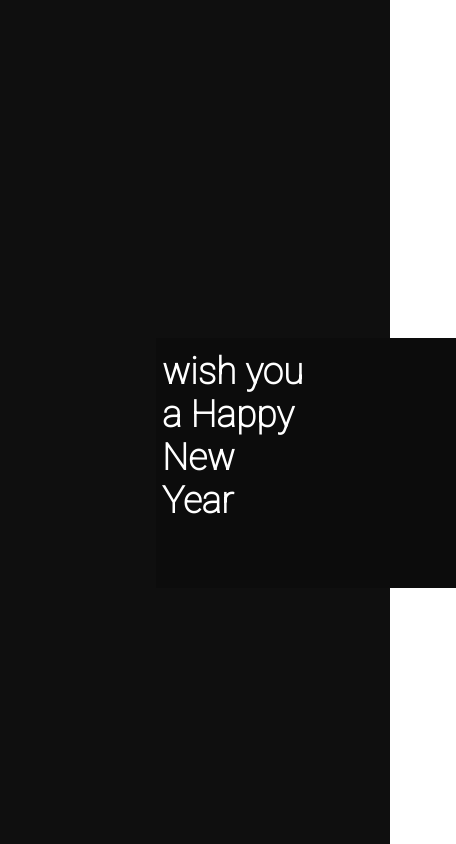
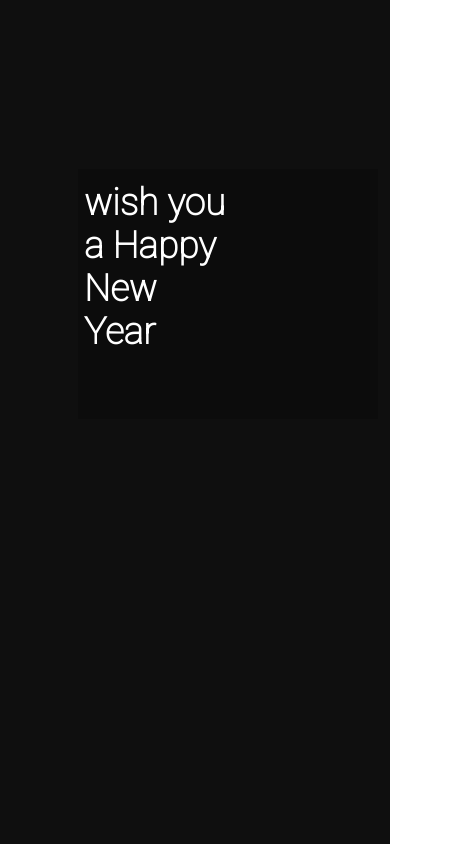
Before and after one commit to Vaibhavtyagi295/coca, a plain HTML site: page index.html in a window 390 px wide. Shown: the whole page, 456 px wide, since content can reach past the window. Drawn offline with nearby package versions, Linux system fonts and the light colour scheme; a web font is replaced by a local one.

Commit message:
Update stylee.css

```diff
--- a/stylee.css
+++ b/stylee.css
@@ -90,3 +90,14 @@ h2{
         left: 2%;
     }
 }
+@media (max-width:600px) {
+    #page1{
+        position: relative;
+        width: 300px;
+        height: 250px;
+        background-color: rgb(12, 12, 12);
+        position: absolute;
+        top: 20%;
+        left: 20%;
+    }
+}
```
